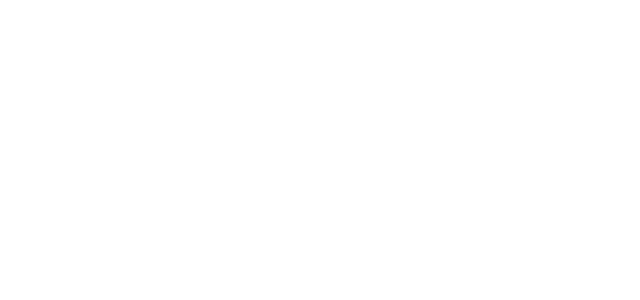
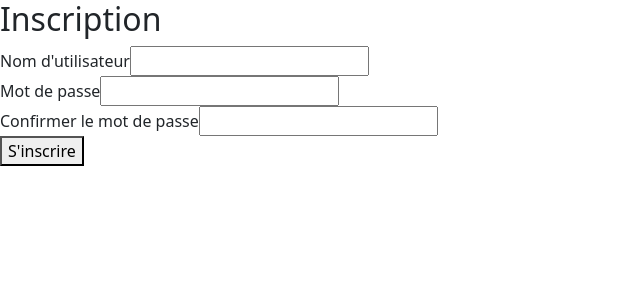
Before and after one commit to armanceau/TaskFlow, a Vue app in the folder frontend/my-app/: page /register in a window 1280 px wide. Before the commit this address had no page. Shown: the top 300 px of the page, without its empty margins (0-640 px from the left). Built offline with nearby package versions, Linux system fonts and the light colour scheme.

Commit message:
ajout authentification/logout (frontend)

```diff
--- a/frontend/my-app/src/routers/index.js
+++ b/frontend/my-app/src/routers/index.js
@@ -5,6 +5,13 @@
 import AjoutProjetView from '../views/projet/AjoutProjetView.vue';
 import AjoutTacheView from '../views/tache/AjoutTacheView.vue';
 import ParametreView from '../views/ParametreView.vue';
+import Login from '../views/authentification/Login.vue';
+import Logout from '../views/authentification/Logout.vue';
+import Register from '../views/authentification/Register.vue';
+
+function isAuthenticated() {
+    return !!localStorage.getItem('authToken'); // Retourne true si le token existe
+}
 
 const routes = [
     {
@@ -13,29 +20,86 @@
         component: DefaultView
     },
     {
+        path: '/login',
+        name: 'Login',
+        component: Login
+    },
+    {
+        path: '/register',
+        name: 'Register',
+        component: Register,
+    },
+    {
         path: '/projet/:id',
         name: 'ProjetView',
-        component: ProjetView
+        component: ProjetView,
+        beforeEnter: (to, from, next) => {
+            if (!isAuthenticated()) {
+                next({ name: 'Login' });
+            } else {
+                next();
+            }
+        }
     },
     {
         path: '/projets',
         name: 'ProjetListeView',
-        component: ProjetListeView
+        component: ProjetListeView,
+        beforeEnter: (to, from, next) => {
+            if (!isAuthenticated()) {
+                next({ name: 'Login' });
+            } else {
+                next();
+            }
+        }
     },
     {
         path: '/add-projet',
         name: 'AjoutProjetView',
-        component: AjoutProjetView
+        component: AjoutProjetView,
+        beforeEnter: (to, from, next) => {
+            if (!isAuthenticated()) {
+                next({ name: 'Login' });
+            } else {
+                next();
+            }
+        }
     },
     {
         path: '/projet/:id/add-tache',
         name: 'AjoutTacheView',
-        component: AjoutTacheView
+        component: AjoutTacheView,
+        beforeEnter: (to, from, next) => {
+            if (!isAuthenticated()) {
+                next({ name: 'Login' });
+            } else {
+                next();
+            }
+        }
     },
     {
         path: '/parametre',
         name: 'ParametreView',
-        component: ParametreView
+        component: ParametreView,
+        beforeEnter: (to, from, next) => {
+            if (!isAuthenticated()) {
+                next({ name: 'Login' });
+            } else {
+                next();
+            }
+        }
+    },
+    {
+        path: '/logout',
+        name: 'Logout',
+        component: Logout,
+        beforeEnter: (to, from, next) => {
+            if (!isAuthenticated()) {
+                next({ name: 'Login' });
+            } else {
+                next();
+            }
+        }
     }
 ];
 
--- /dev/null
+++ b/frontend/my-app/src/views/authentification/Login.vue
@@ -0,0 +1,58 @@
+<template>
+    <div class="login-form">
+      <h2>Connexion</h2>
+      <a href="/register">Inscription</a>
+      <form @submit.prevent="login">
+        <div>
+          <label for="username">Nom d'utilisateur</label>
+          <input v-model="username" id="username" type="text" required />
+        </div>
+        <div>
+          <label for="password">Mot de passe</label>
+          <input v-model="password" id="password" type="password" required />
+        </div>
+        <button type="submit">Se connecter</button>
+      </form>
+      <p v-if="errorMessage" class="error">{{ errorMessage }}</p>
+    </div>
+  </template>
+
+<script setup>
+  import { ref } from 'vue';
+  import { useRouter } from 'vue-router';
+
+  const username = ref('');
+  const password = ref('');
+  const errorMessage = ref('');
+  const router = useRouter();
+
+  const login = async () => {
+    try {
+      const response = await fetch('http://localhost:3000/login', {
+        method: 'POST',
+        headers: { 'Content-Type': 'application/json' },
+        body: JSON.stringify({
+          username: username.value,
+          password: password.value
+        })
+      });
+
+      if (!response.ok) {
+        throw new Error('Identifiants incorrects');
+      }
+
+      const data = await response.json();
+      localStorage.setItem('authToken', data.token);
+
+      router.push('/');
+    } catch (error) {
+      errorMessage.value = error.message;
+    }
+  };
+  </script>
+
+  <style>
+  .error {
+    color: red;
+  }
+  </style>
--- /dev/null
+++ b/frontend/my-app/src/views/authentification/Logout.vue
@@ -0,0 +1,42 @@
+<template>
+    <div class="logout">
+      <h2>Déconnexion</h2>
+      <p>Vous avez été déconnecté avec succès. Redirection vers la page de connexion...</p>
+    </div>
+  </template>
+
+  <script setup>
+  import { onMounted } from 'vue';
+  import { useRouter } from 'vue-router';
+
+  const router = useRouter();
+
+  const logout = () => {
+    // Supprimer le token d'authentification du localStorage
+    localStorage.removeItem('authToken');
+
+    // Rediriger vers la page de connexion après une courte pause
+    setTimeout(() => {
+      router.push({ name: 'Login' });
+    }, 1500);
+  };
+
+  onMounted(() => {
+    logout(); // Exécuter la fonction logout lorsque la vue est montée
+  });
+  </script>
+
+  <style scoped>
+  .logout {
+    text-align: center;
+    margin-top: 50px;
+  }
+
+  h2 {
+    color: #2c3e50;
+  }
+
+  p {
+    color: #34495e;
+  }
+  </style>
--- /dev/null
+++ b/frontend/my-app/src/views/authentification/Register.vue
@@ -0,0 +1,68 @@
+<template>
+    <div class="register-form">
+      <h2>Inscription</h2>
+      <form @submit.prevent="register">
+        <div>
+          <label for="username">Nom d'utilisateur</label>
+          <input v-model="username" id="username" type="text" required />
+        </div>
+        <div>
+          <label for="password">Mot de passe</label>
+          <input v-model="password" id="password" type="password" required />
+        </div>
+        <div>
+          <label for="confirmPassword">Confirmer le mot de passe</label>
+          <input v-model="confirmPassword" id="confirmPassword" type="password" required />
+        </div>
+        <button type="submit">S'inscrire</button>
+      </form>
+      <p v-if="errorMessage" class="error">{{ errorMessage }}</p>
+    </div>
+  </template>
+
+  <script setup>
+  import { ref } from 'vue';
+  import { useRouter } from 'vue-router';
+
+  const username = ref('');
+  const password = ref('');
+  const confirmPassword = ref('');
+  const errorMessage = ref('');
+  const router = useRouter();
+
+  const register = async () => {
+    if (password.value !== confirmPassword.value) {
+      errorMessage.value = 'Les mots de passe ne correspondent pas.';
+      return;
+    }
+
+    try {
+      const response = await fetch('http://localhost:3000/register', {
+        method: 'POST',
+        headers: { 'Content-Type': 'application/json' },
+        body: JSON.stringify({
+          username: username.value,
+          password: password.value
+        })
+      });
+
+      if (!response.ok) {
+        const data = await response.json();
+        throw new Error(data.error || 'Erreur lors de l’inscription.');
+      }
+
+      const data = await response.json();
+      localStorage.setItem('authToken', data.token);
+
+      router.push('/');
+    } catch (error) {
+      errorMessage.value = error.message;
+    }
+  };
+  </script>
+
+  <style>
+  .error {
+    color: red;
+  }
+  </style>
```
